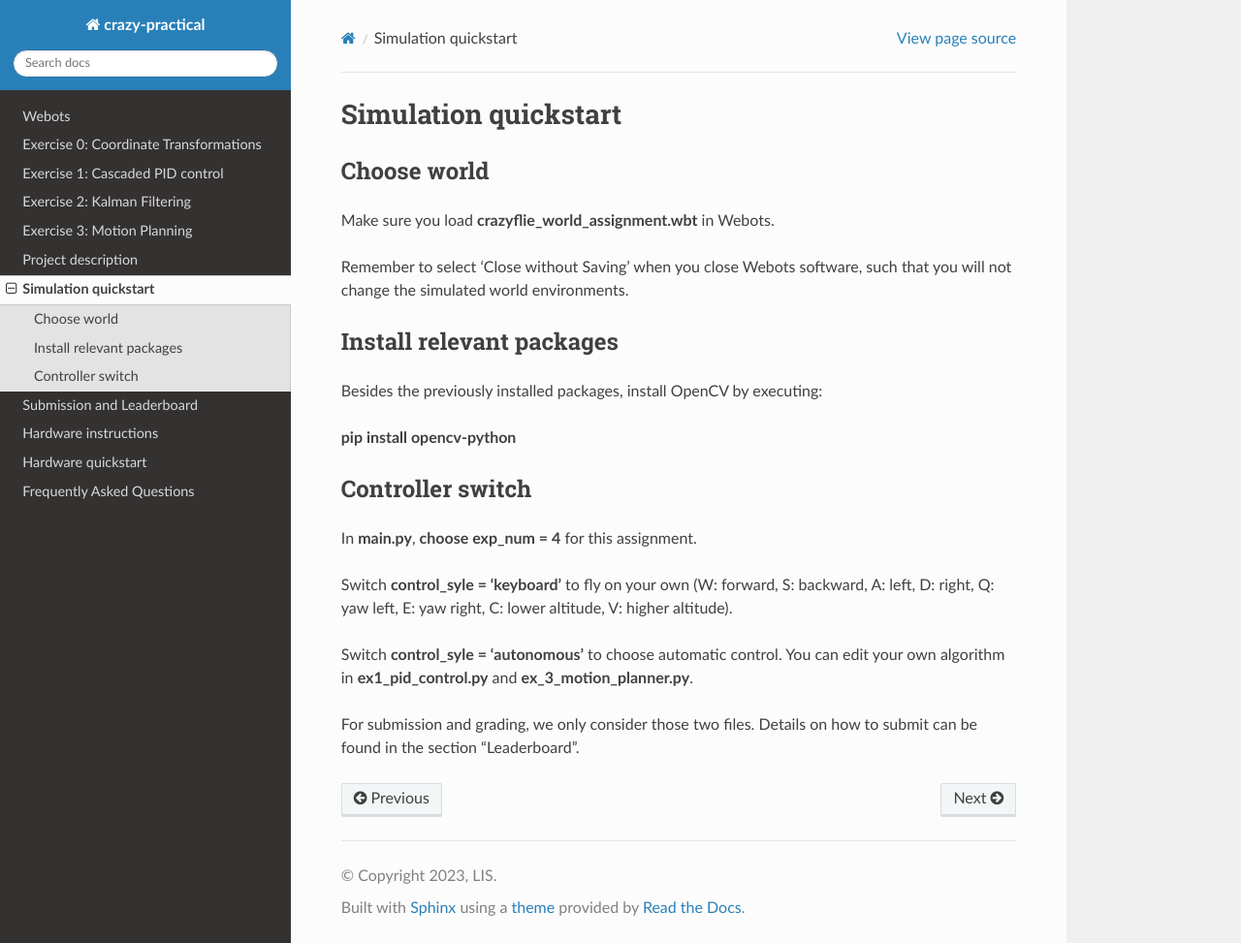
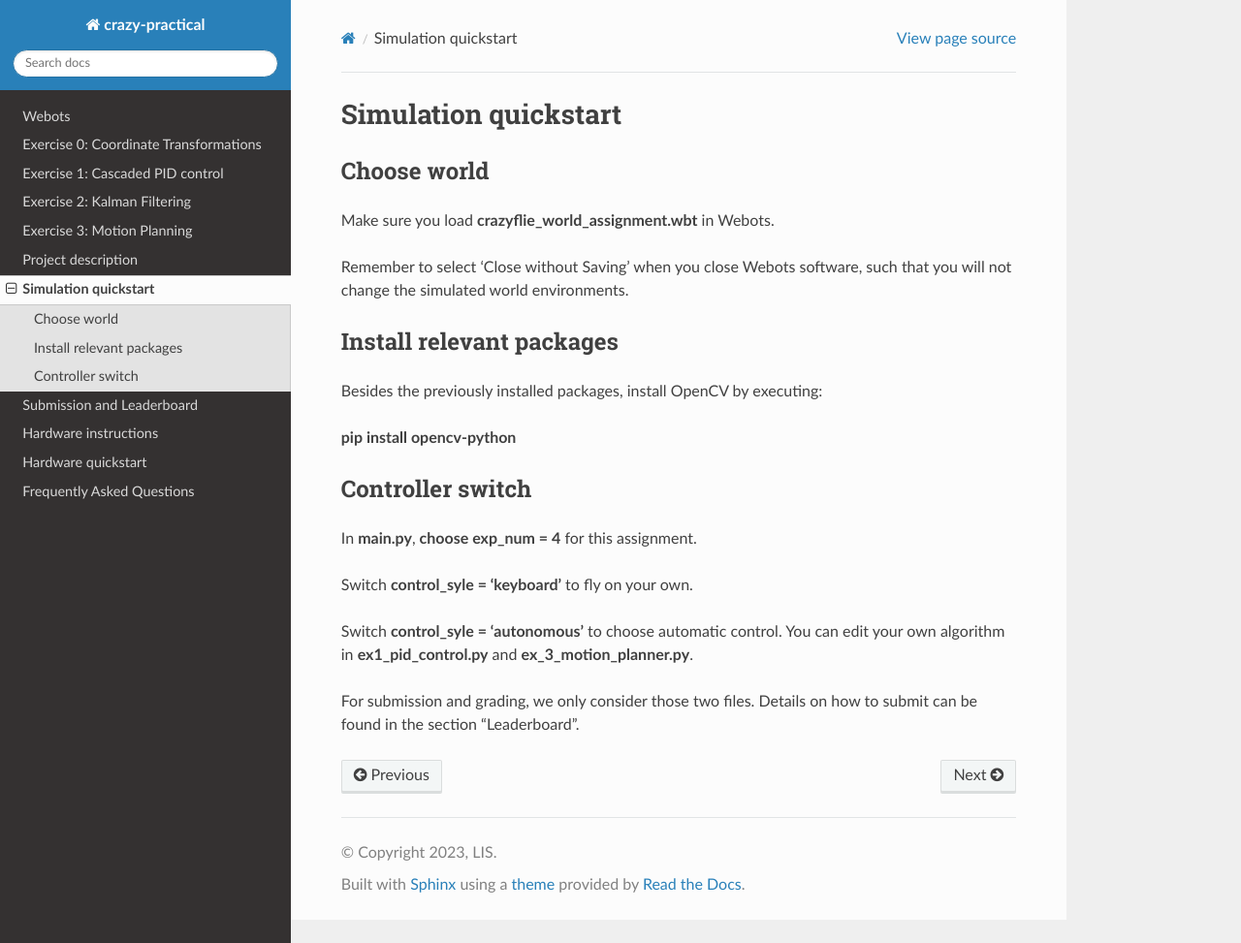
Before and after one commit to Ben-Jarvis/TEMP-crazy-tutorials-2024, a Sphinx documentation site: the page built from docs/assignment/simulation_quickstart.rst, in a window 1280 px wide and 973 px high. Shown: the whole window at 97% size. Built offline with Sphinx 7.4.7 and the Read the Docs theme 3.1.0, drawn with Linux system fonts in a browser that asks for light colours.

Commit message:
Improvement to documentation of assignment

```diff
--- a/docs/assignment/simulation_quickstart.rst
+++ b/docs/assignment/simulation_quickstart.rst
@@ -18,7 +18,7 @@ Controller switch
 -----------------
 In **main.py**, **choose exp_num = 4** for this assignment.
 
-Switch **control_syle = 'keyboard'** to fly on your own (W: forward, S: backward, A: left, D: right, Q: yaw left, E: yaw right, C: lower altitude, V: higher altitude).
+Switch **control_syle = 'keyboard'** to fly on your own.
 
 Switch **control_syle = 'autonomous'** to choose automatic control. You can edit your own algorithm in **ex1_pid_control.py** and **ex_3_motion_planner.py**.
 
```
